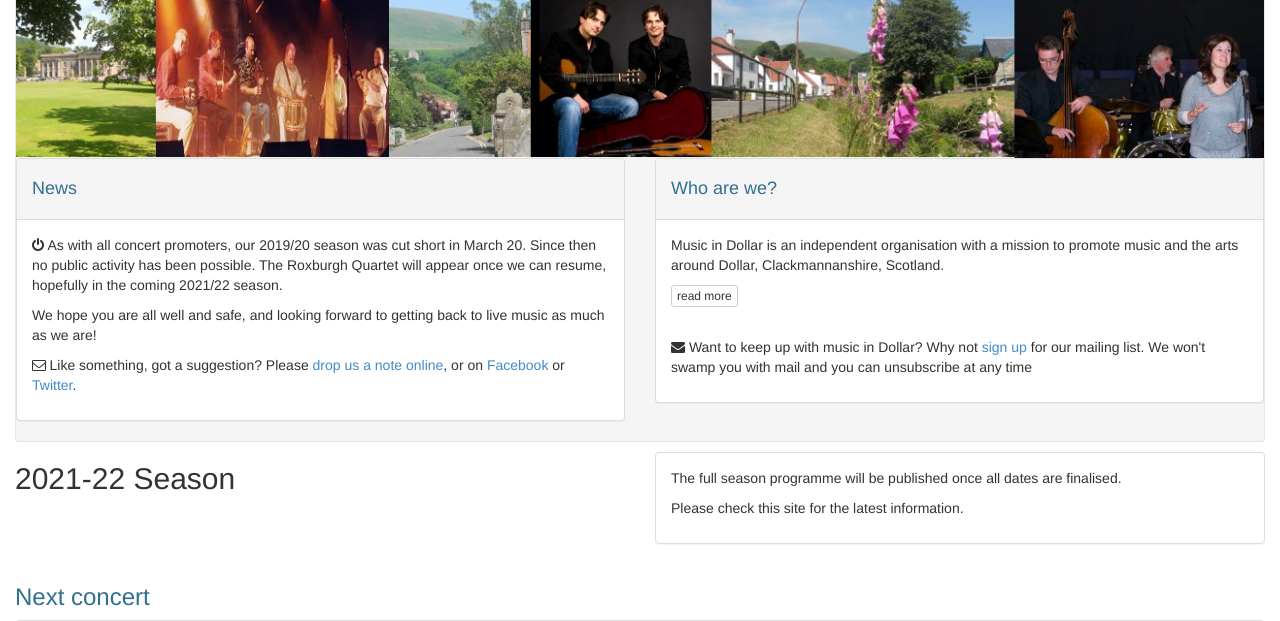
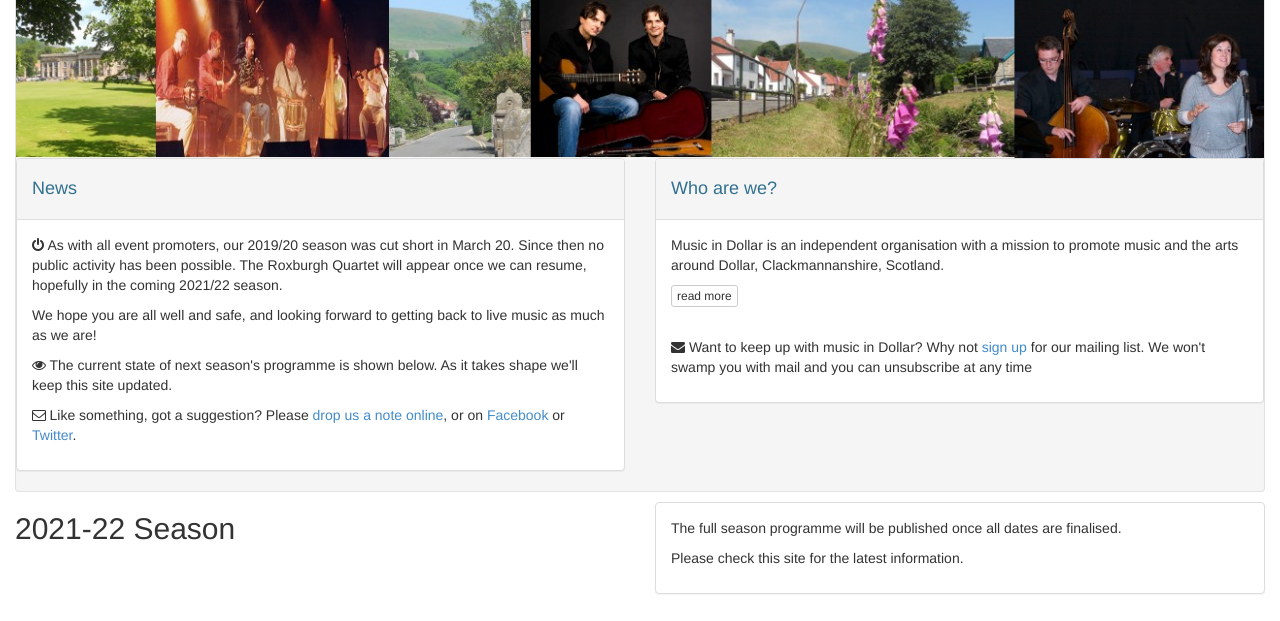
Before and after one commit to musicindollar/dmsweb, a PHP site: page / in a window 1280 px wide. Shown: the part 83-704 px from the top of the page. Run offline with PHP 8.4, Linux system fonts and the light colour scheme.

Commit message:
additional header remarks

```diff
--- a/index.php
+++ b/index.php
@@ -34,12 +34,13 @@ and Alison Affleck and Tunnell Trust concert dates to be firmed up - the Tunnel
                         <h4 class="text-info">News</h4>
                     </div>
                     <div class="panel-body">
-                        <p><span class="fa fa-power-off">&nbsp;</span>As with all concert promoters, our 2019/20 season
+                        <p><span class="fa fa-power-off">&nbsp;</span>As with all event promoters, our 2019/20 season
                             was cut short in March 20. Since then no public activity has been possible.
                             The Roxburgh Quartet will appear once we can resume, hopefully in the coming 2021/22 season.
                         </p>
                         <p>We hope you are all well and safe, and looking forward to getting back to live music as much
                             as we are!</p>
+                        <p><span class="fa fa-eye">&nbsp;</span>The current state of next season&#39;s programme is shown below. As it takes shape we&#39;ll keep this site updated.
                         <p><span class="fa fa-envelope-o">&nbsp;</span>Like something, got a suggestion? Please <a
                                     href="contact.php">drop us a note online</a>, or on
                             <a href="https://www.facebook.com/MusicInDollar" target="_blank">Facebook</a> or
```
